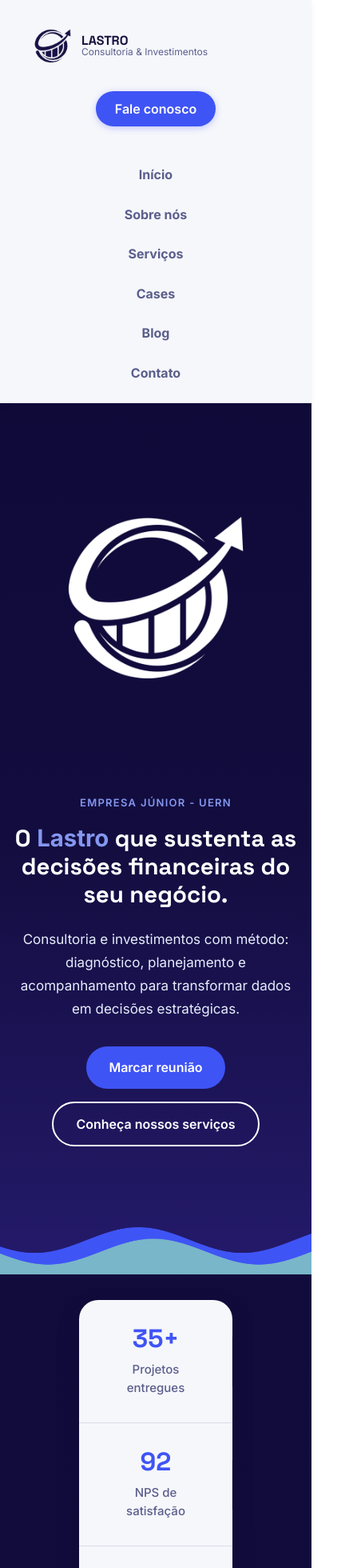
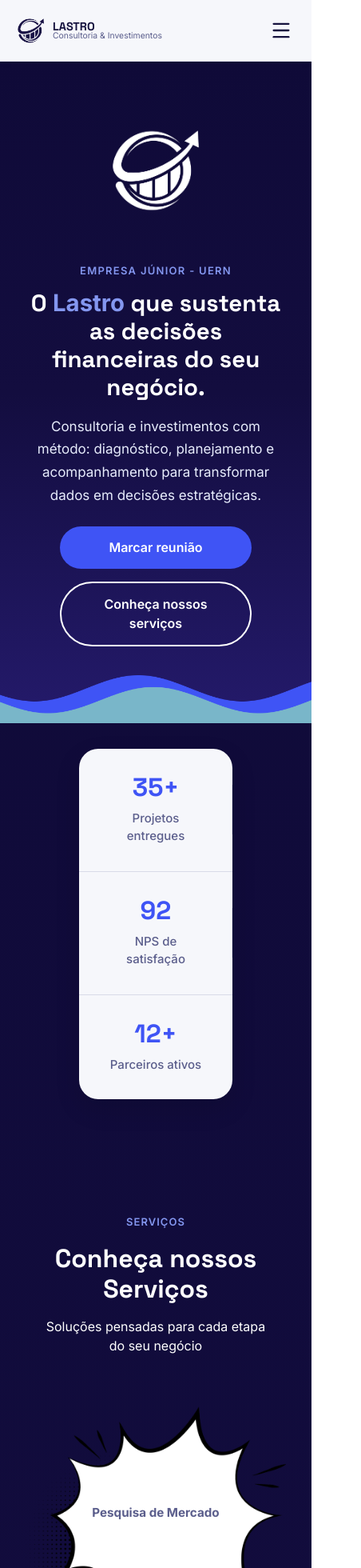
Before and after one commit to oarthurolle/LASTRO-EJ, a React (Vite) app in the folder Frontend/: page /cases in a window 390 px wide. Shown: the top 1960 px of the page at 80% size, 452 px wide, since content can reach past the window. Built offline with nearby package versions, Linux system fonts and the light colour scheme.

Commit message:
feat(home): implementa página inicial responsiva

```diff
--- a/Frontend/src/components/common/NavBar/Navbar.css
+++ b/Frontend/src/components/common/NavBar/Navbar.css
@@ -1,31 +1,42 @@
 .navbar {
   background: var(--color-bg-alt);
   border-bottom: 1px solid var(--color-border);
+
   position: sticky;
   top: 0;
   z-index: 100;
+
   box-shadow: var(--shadow-sm);
 }
 
 .navbar-container {
   width: 100%;
   max-width: var(--container-width);
+
   margin-inline: auto;
+
   padding: var(--space-md) var(--space-lg);
+
   display: flex;
   justify-content: space-between;
   align-items: center;
+
   gap: var(--space-xl);
+
+  position: relative;
 }
 
 /* LOGO */
+
 .navbar-logo a {
   display: flex;
   align-items: center;
-  gap: 0.25rem;
+  gap: .25rem;
+
+  color: inherit;
   text-decoration: none;
-  color: inherit;
-  transition: all var(--transition-normal);
+
+  transition: var(--transition-normal);
 }
 
 .navbar-logo a:hover {
@@ -33,58 +44,69 @@
 }
 
 .logo-icon {
-  font-size: 2.5rem;
   width: 4.125rem;
   height: 4.125rem;
+
   display: flex;
+  justify-content: center;
   align-items: center;
-  justify-content: center;
+
   flex-shrink: 0;
 }
 
 .logo-text {
   display: flex;
   flex-direction: column;
-  gap: 0px;
+
   white-space: nowrap;
 }
 
 .logo-title {
   font-family: var(--font-heading);
+  font-size: 1rem;
   font-weight: var(--font-weight-bold);
-  font-size: 1rem;
+
   color: var(--color-text-dark);
+
   line-height: 1;
 }
 
 .logo-subtitle {
   font-family: var(--font-body);
+  font-size: .75rem;
   font-weight: var(--font-weight-regular);
-  font-size: 0.75rem;
+
   color: var(--color-text-secondary);
+
   line-height: 1;
 }
 
 /* MENU */
+
 .navbar-menu {
   display: flex;
+  align-items: center;
+  justify-content: center;
+
+  flex: 1;
+
   gap: var(--space-xl);
+
   list-style: none;
-  flex: 1;
-  justify-content: center;
-  align-items: center;
-  white-space: nowrap;
 }
 
 .navbar-menu a {
+  position: relative;
+
+  padding-bottom: .25rem;
+
+  color: var(--color-text-secondary);
+
   font-family: var(--font-body);
-  color: var(--color-text-secondary);
+  font-size: var(--font-size-header);
   font-weight: var(--font-weight-bold);
-  font-size: var(--font-size-header);
+  white-space: nowrap;
   transition: color var(--transition-normal);
-  text-decoration: none;
-  position: relative;
-  padding-bottom: 4px;
 }
 
 .navbar-menu a:hover {
@@ -92,85 +114,260 @@
 }
 
 .navbar-menu a::after {
-  content: '';
+  content: "";
+
   position: absolute;
+
+  left: 0;
   bottom: 0;
-  left: 0;
+
   width: 0;
   height: 2px;
+
   background: var(--color-text-dark);
-  transition: width var(--transition-fast);
+
+  transition: width .2s ease;
 }
 
 .navbar-menu a:hover::after {
   width: 100%;
 }
 
-/* CTA BUTTON */
+/* BOTÃO CTA */
+
 .navbar-cta {
   display: flex;
-  gap: var(--space-md);
   align-items: center;
 }
 
 .btn-cta {
+  display: flex;
+  justify-content: center;
+  align-items: center;
+
+  min-height: 2.5rem;
+
+  padding: .625rem 1.5rem;
+
+  border-radius: 999px;
+
   background: var(--color-button-bg);
+
   color: var(--color-text-light);
-  padding: 0.625rem 1.5rem;
-  border-radius: 25px;
+
   font-family: var(--font-body);
+  font-size: var(--font-size-header);
   font-weight: var(--font-weight-semibold);
-  font-size: var(--font-size-header);
-  transition: all var(--transition-normal);
-  text-decoration: none;
-  display: inline-block;
-  box-shadow: 0 2px 8px rgba(63, 84, 245, 0.3);
-  border: none;
-  cursor: pointer;
   white-space: nowrap;
-  min-height: 2.5rem;
-  display: flex;
-  align-items: center;
-  justify-content: center;
+
+  box-shadow: 0 2px 8px rgba(63,84,245,.3);
+
+  transition: var(--transition-normal);
 }
 
 .btn-cta:hover {
   background: var(--color-button-bg-hover);
-  box-shadow: 0 4px 12px rgba(63, 84, 245, 0.4);
+
   transform: translateY(-2px);
+
+  box-shadow: 0 4px 12px rgba(63,84,245,.4);
 }
 
+/* BOTÃO HAMBÚRGUER */
+
+.navbar-toggle {
+  display: none;
+
+  color: var(--color-text-dark);
+
+  z-index: 1001;
+}
+
+/* TABLET */
+
 @media (max-width: 1024px) {
+
   .navbar-container {
+    padding: var(--space-md);
     gap: var(--space-lg);
   }
 
   .navbar-menu {
     gap: var(--space-lg);
   }
+
+  .logo-icon {
+    width: 3.5rem;
+    height: 3.5rem;
+  }
+
+  .logo-title {
+    font-size: .95rem;
+  }
+
+  .logo-subtitle {
+    font-size: .7rem;
+  }
+
+  .btn-cta {
+    padding: .55rem 1.2rem;
+    font-size: .95rem;
+  }
+
 }
 
+/* MOBILE */
+
 @media (max-width: 768px) {
+
   .navbar {
     position: static;
   }
+
   .navbar-container {
-    flex-wrap: wrap;
+    padding: 1rem;
+
+    display: flex;
+    align-items: center;
     justify-content: space-between;
-    gap: var(--space-md);
+  }
+
+  .navbar-toggle {
+    display: flex;
+
+    align-items: center;
+    justify-content: center;
+
+    width: 3rem;
+    height: 3rem;
+
+    border-radius: 50%;
+
+    background: transparent;
+
+    transition: var(--transition-normal);
+  }
+
+  .navbar-toggle:hover {
+    background: rgba(0,0,0,.05);
   }
 
   .navbar-menu {
-    order: 3;
-    width: 100%;
+
+    position: absolute;
+
+    top: 100%;
+    left: 0;
+    right: 0;
+
+    display: flex;
     flex-direction: column;
-    gap: var(--space-md);
-    margin-top: var(--space-md);
-    white-space: normal;
+
+    align-items: center;
+
+    gap: 1.5rem;
+
+    padding: 2rem;
+
+    background: var(--color-bg-alt);
+
+    border-bottom: 1px solid var(--color-border);
+
+    box-shadow: var(--shadow-md);
+
+    opacity: 0;
+    visibility: hidden;
+
+    transform: translateY(-20px);
+
+    transition:
+      opacity .3s ease,
+      transform .3s ease,
+      visibility .3s ease;
+
+    z-index: 999;
+  }
+
+  .navbar-menu.active {
+    opacity: 1;
+    visibility: visible;
+    transform: translateY(0);
+  }
+
+  .navbar-menu a {
+    font-size: 1.1rem;
+    white-space: nowrap;
   }
 
   .navbar-cta {
-    width: 100%;
+
+    position: absolute;
+
+    top: calc(100% + 20rem);
+
+    left: 0;
+    right: 0;
+
+    display: flex;
     justify-content: center;
+
+    padding-bottom: 2rem;
+
+    background: var(--color-bg-alt);
+
+    opacity: 0;
+    visibility: hidden;
+
+    transform: translateY(-20px);
+
+    transition:
+      opacity .3s ease,
+      transform .3s ease,
+      visibility .3s ease;
+
+    z-index: 999;
   }
+
+  .navbar-cta.active {
+    opacity: 1;
+    visibility: visible;
+    transform: translateY(0);
+  }
+
 }
+
+/* CELULARES PEQUENOS */
+
+@media (max-width: 480px) {
+
+  .navbar-container {
+    padding: .875rem;
+  }
+
+  .logo-icon {
+    width: 3rem;
+    height: 3rem;
+  }
+
+  .logo-title {
+    font-size: .9rem;
+  }
+
+  .logo-subtitle {
+    font-size: .65rem;
+  }
+
+  .navbar-menu {
+    padding: 1.5rem;
+  }
+
+  .navbar-menu a {
+    font-size: 1rem;
+  }
+
+  .btn-cta {
+    width: calc(100% - 2rem);
+    max-width: 18rem;
+  }
+
+}
--- a/Frontend/src/components/common/NavBar/Navbar.tsx
+++ b/Frontend/src/components/common/NavBar/Navbar.tsx
@@ -1,29 +1,87 @@
-import './Navbar.css'
+import "./Navbar.css";
+import { useState } from "react";
+import { Menu, X } from "lucide-react";
+import logoBlue from "./../../../assets/logos/logoBlue.png";
 
 export function Navbar() {
+  const [menuOpen, setMenuOpen] = useState(false);
+
   return (
     <nav className="navbar">
       <div className="navbar-container">
+
         <div className="navbar-logo">
           <a href="/">
-            <div className="logo-icon"><img src="./src/assets/logos/logoBlue.png" alt="Logo LASTRO" /></div>
+            <div className="logo-icon">
+              <img src={logoBlue} alt="Logo LASTRO" />
+            </div>
+
             <div className="logo-text">
               <span className="logo-title">LASTRO</span>
-              <span className="logo-subtitle">Consultoria & Investimentos</span>
+
+              <span className="logo-subtitle">
+                Consultoria & Investimentos
+              </span>
             </div>
           </a>
         </div>
-        <ul className="navbar-menu">
-          <li><a href="/">Início</a></li>
-          <li><a href="/sobre">Sobre nós</a></li>
-          <li><a href="/servicos">Serviços</a></li>
-          <li><a href="/casos">Cases</a></li>
-          <li><a href="/blog">Blog</a></li>
-          <li><a href="/contato">Contato</a></li>
+
+        <button
+          className="navbar-toggle"
+          onClick={() => setMenuOpen(!menuOpen)}
+          aria-label="Abrir menu"
+        >
+          {menuOpen ? <X size={28} /> : <Menu size={28} />}
+        </button>
+
+        <ul className={`navbar-menu ${menuOpen ? "active" : ""}`}>
+          <li>
+            <a href="/" onClick={() => setMenuOpen(false)}>
+              Início
+            </a>
+          </li>
+
+          <li>
+            <a href="/sobre" onClick={() => setMenuOpen(false)}>
+              Sobre nós
+            </a>
+          </li>
+
+          <li>
+            <a href="/servicos" onClick={() => setMenuOpen(false)}>
+              Serviços
+            </a>
+          </li>
+
+          <li>
+            <a href="/casos" onClick={() => setMenuOpen(false)}>
+              Cases
+            </a>
+          </li>
+
+          <li>
+            <a href="/blog" onClick={() => setMenuOpen(false)}>
+              Blog
+            </a>
+          </li>
+
+          <li>
+            <a href="/contato" onClick={() => setMenuOpen(false)}>
+              Contato
+            </a>
+          </li>
         </ul>
-        <div className="navbar-cta">
-          <a href="/contato" className="btn-cta">Fale conosco</a>
+
+        <div className={`navbar-cta ${menuOpen ? "active" : ""}`}>
+          <a
+            href="/#cta"
+            className="btn-cta"
+            onClick={() => setMenuOpen(false)}
+          >
+            Fale conosco
+          </a>
         </div>
+
       </div>
     </nav>
   );
--- a/Frontend/src/components/sections/Home/CTA/CTA.tsx
+++ b/Frontend/src/components/sections/Home/CTA/CTA.tsx
@@ -7,9 +7,8 @@ import marca from "./../../../../assets/logos/logoName.png";
 
 const CTA = () => {
   return (
-    <section className="cta">
+    <section  id="cta" className="cta">
 
-      {/* Onda superior */}
       <img src={wave} alt="" className="cta-wave" />
 
       <div className="container">
--- a/Frontend/src/components/sections/Home/Hero/Hero.css
+++ b/Frontend/src/components/sections/Home/Hero/Hero.css
@@ -93,17 +93,41 @@
 @media (max-width: 992px) {
 
   .hero {
-    padding: var(--space-xl) 0;
-    padding-bottom: 10rem;
+    padding: 4rem 0;
+    padding-bottom: 8rem;
   }
 
   .hero__container {
     flex-direction: column-reverse;
+    justify-content: center;
+    align-items: center;
     text-align: center;
+
+    gap: 2rem;
   }
 
   .hero__content {
     max-width: 100%;
+  }
+
+  .hero__image {
+    margin-bottom: 0;
+  }
+
+  .hero__image img {
+    max-width: 14rem;
+  }
+
+  .hero__subtitle {
+    margin-bottom: .75rem;
+  }
+
+  .hero__title {
+    margin-bottom: 1rem;
+  }
+
+  .hero__description {
+    margin-bottom: 1.5rem;
   }
 
   .hero__buttons {
@@ -111,3 +135,31 @@
   }
 
 }
+
+@media (max-width: 480px) {
+
+  .hero {
+    padding: 3rem 0;
+    padding-bottom: 6rem;
+  }
+
+  .hero__container {
+    gap: 1.5rem;
+  }
+
+  .hero__image img {
+    max-width: 11rem;
+  }
+
+  .hero__buttons {
+    flex-direction: column;
+    align-items: center;
+    width: 100%;
+  }
+
+  .hero__buttons .button {
+    width: 100%;
+    max-width: 15rem;
+  }
+
+}
--- a/Frontend/src/components/sections/Home/Services/Services.css
+++ b/Frontend/src/components/sections/Home/Services/Services.css
@@ -144,62 +144,119 @@
 
 /* RESPONSIVIDADE */
 
+@media (max-width: 992px) and (min-width: 769px) {
+
+  .services__content {
+    height: 46rem;
+  }
+
+  .service {
+    width: 18rem;
+    height: 14.5rem;
+  }
+
+  .service__text {
+    padding: 3.8rem;
+    font-size: .9rem;
+  }
+
+  .services__mascot {
+    width: 18rem;
+  }
+
+}
+
 @media (max-width: 768px) {
 
   .services {
-    min-height: auto;
     padding: 4rem 0;
   }
 
+  .services__title {
+    font-size: 2rem;
+  }
+
+  .services__description {
+    font-size: 1rem;
+  }
+
   .services__content {
-    position: relative;
-    height: 42rem;
+    position: static;
+
+    display: flex;
+    flex-direction: column;
+    align-items: center;
+
+    gap: 1.5rem;
+
+    height: auto;
+
+    margin-top: 3rem;
+  }
+
+  .services__mascot {
+    position: static;
+
+    order: 3;
+
+    width: 14rem;
+    height: auto;
+
+    transform: none;
+
+    margin: 1rem 0;
   }
 
   .service {
-    width: 13rem;
-    height: 10.5rem;
+    position: relative;
+
+    width: min(100%, 22rem);
+    height: auto;
+
+    display: flex;
+    justify-content: center;
+    align-items: center;
+  }
+
+  .service__bubble {
+    width: 100%;
+    height: auto;
   }
 
   .service__text {
-    padding: 2.8rem;
-    font-size: 0.72rem;
-    line-height: 1.3;
+    position: absolute;
+
+    inset: 0;
+
+    display: flex;
+    justify-content: center;
+    align-items: center;
+
+    padding: 2.5rem;
+
+    font-size: .95rem;
+    line-height: 1.4;
   }
 
-  .services__mascot {
-    width: 12rem;
-    height: auto;
-
-    left: 50%;
-    bottom: 3rem;
-
-    transform: translateX(-50%);
+  .service--top,
+  .service--left-top,
+  .service--right-top,
+  .service--left-bottom,
+  .service--right-bottom {
+    position: relative;
+    inset: auto;
+    transform: none;
   }
 
-  .service--top {
-    top: 0;
-    left: 50%;
-    transform: translateX(-50%);
+  .service--left-top { order: 1; }
+  .service--top { order: 2; }
+  .services__mascot { order: 3; }
+  .service--right-top { order: 4; }
+  .service--left-bottom { order: 5; }
+  .service--right-bottom { order: 6; }
+
+  .services__button {
+    margin-top: 3rem;
   }
 
-  .service--left-top {
-    top: 7rem;
-    left: 0.5rem;
-  }
-
-  .service--right-top {
-    top: 7rem;
-    right: 0.5rem;
-  }
-
-  .service--left-bottom {
-    bottom: 8rem;
-    left: 0.5rem;
-  }
-
-  .service--right-bottom {
-    bottom: 8rem;
-    right: 0.5rem;
-  }
 }
--- a/Frontend/src/styles/global.css
+++ b/Frontend/src/styles/global.css
@@ -107,6 +107,7 @@ svg {
 
 img {
   user-select: none;
+  object-fit: contain;
 }
 
 /* FORMULÁRIOS */
@@ -153,10 +154,9 @@ table {
 /* CONTAINER */
 
 .container {
-  width: 100%;
-  max-width: var(--container-width);
+  width: min(calc(100% - 2rem), var(--container-width));
+
   margin-inline: auto;
-  padding-inline: var(--space-md);
 }
 
 
```
Also changed, not shown: Frontend/src/components/sections/Home/Testimonials/Testimonials.css (+155 -27 lines).
